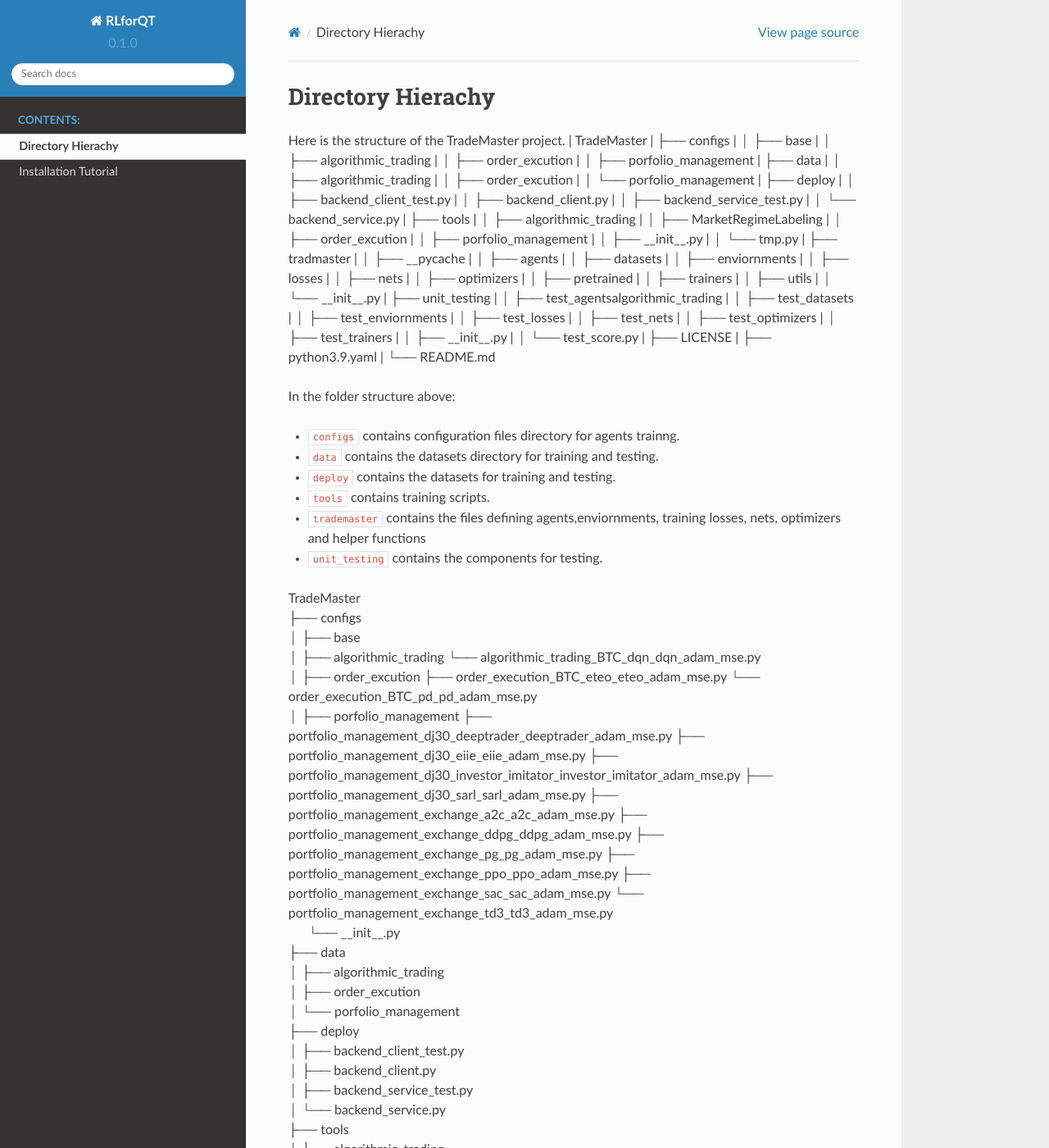
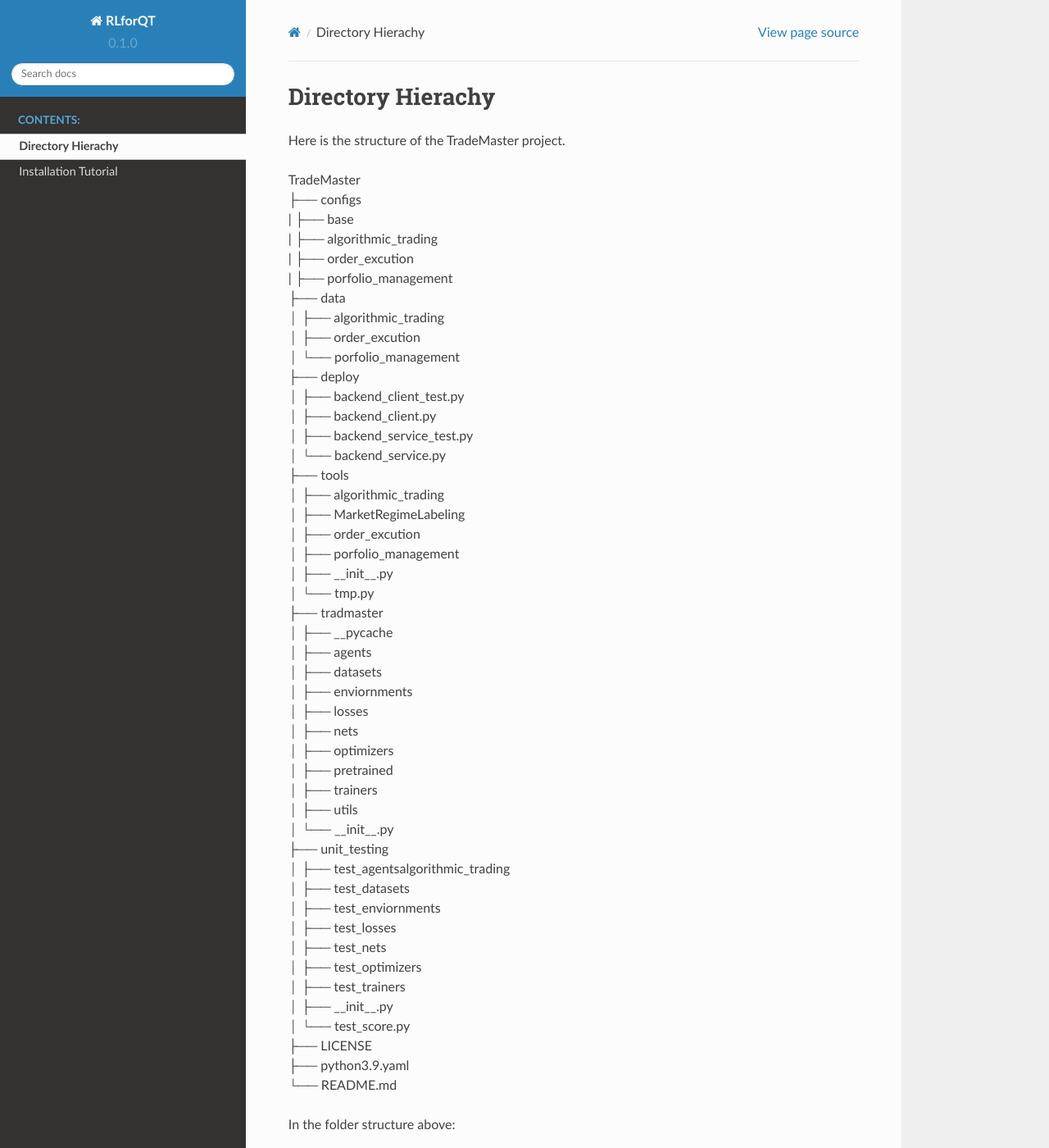
Before and after one commit to yonggang-Xie/readthedocs, a Sphinx documentation site: the page built from docs/source/Hierachy.rst, in a window 1280 px wide and 1400 px high. Shown: the whole window at 82% size. Built offline with Sphinx 7.4.7 and the Read the Docs theme 2.0.0, drawn with Linux system fonts in a browser that asks for light colours; pages that are not in the unit, such as notebooks, are missing from menus; some of the changed text lies outside the part shown.

Commit message:
Update Hierachy.rst

```diff
--- a/docs/source/Hierachy.rst
+++ b/docs/source/Hierachy.rst
@@ -3,12 +3,13 @@
 Directory Hierachy
 ============
 Here is the structure of the TradeMaster project.
+
 | TradeMaster
 | ├── configs
-| │   ├── base
-| │   ├── algorithmic_trading
-| │   ├── order_excution
-| │   ├── porfolio_management
+| |   ├── base
+| |   ├── algorithmic_trading
+| |   ├── order_excution
+| |   ├── porfolio_management
 | ├── data
 | │   ├── algorithmic_trading
 | │   ├── order_excution
@@ -71,7 +72,7 @@ In the folder structure above:
           ├── order_execution_BTC_eteo_eteo_adam_mse.py
           └── order_execution_BTC_pd_pd_adam_mse.py
 | │   ├── porfolio_management
-          ├── portfolio_management_dj30_deeptrader_deeptrader_adam_mse.py
+| | |        ├── portfolio_management_dj30_deeptrader_deeptrader_adam_mse.py
           ├── portfolio_management_dj30_eiie_eiie_adam_mse.py
           ├── portfolio_management_dj30_investor_imitator_investor_imitator_adam_mse.py
           ├── portfolio_management_dj30_sarl_sarl_adam_mse.py
```
